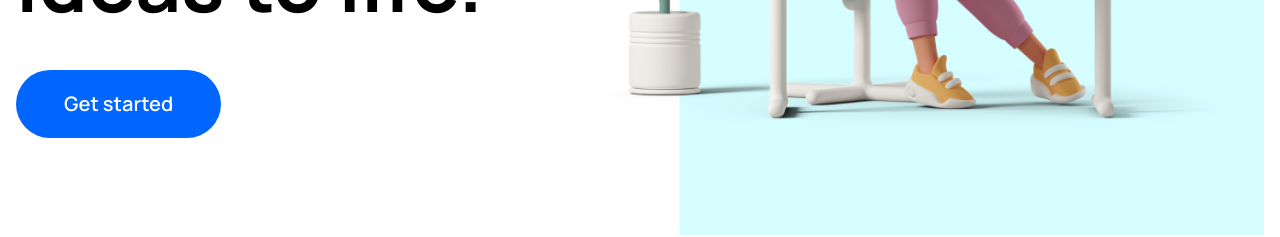
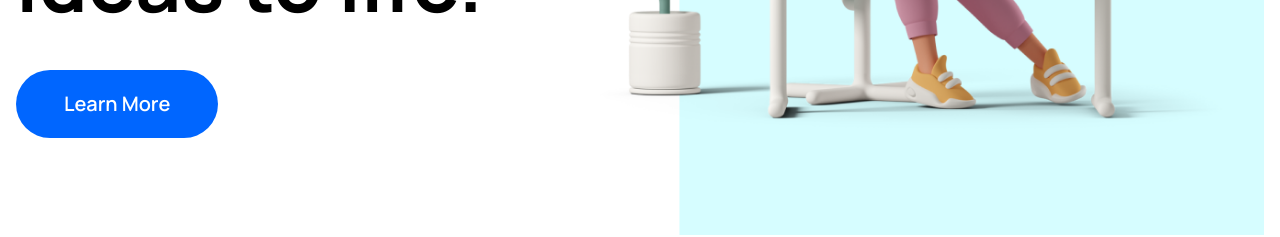
Before and after one commit to Thyon3/ThySolutions, a Next.js app: page / in a window 1280 px wide. Shown: the part 575-812 px from the top of the page. Built offline with nearby package versions, Linux system fonts and the light colour scheme; no server answers.

Commit message:
feat: update hero button based on user session

```diff
--- a/src/app/components/Home/Hero/index.tsx
+++ b/src/app/components/Home/Hero/index.tsx
@@ -4,7 +4,10 @@ import Image from 'next/image'
 import { motion } from 'framer-motion'
 import { Icon } from '@iconify/react/dist/iconify.js'
 
+import { useSession } from 'next-auth/react'
+
 const Hero = () => {
+  const { data: session } = useSession()
   const leftAnimation = {
     initial: { x: '-100%', opacity: 0 },
     animate: { x: 0, opacity: 1 },
@@ -30,12 +33,13 @@ const Hero = () => {
             <h1>
               Dedicated to bring your ideas to life.
             </h1>
-            <Link href={'#'}>
+            <Link href={session ? '/dashboard' : '/about'}>
               <button className='bg-primary text-white text-xl font-semibold py-5 px-12 rounded-full hover:bg-darkmode hover:cursor-pointer mt-10'>
-                Get started
+                {session ? 'Go to Dashboard' : 'Learn More'}
               </button>
             </Link>
           </div>
+
           <div className='xl:col-span-7 lg:col-span-6 lg:block hidden'>
             <Image
               src='/images/hero/banner-image.png'
```
